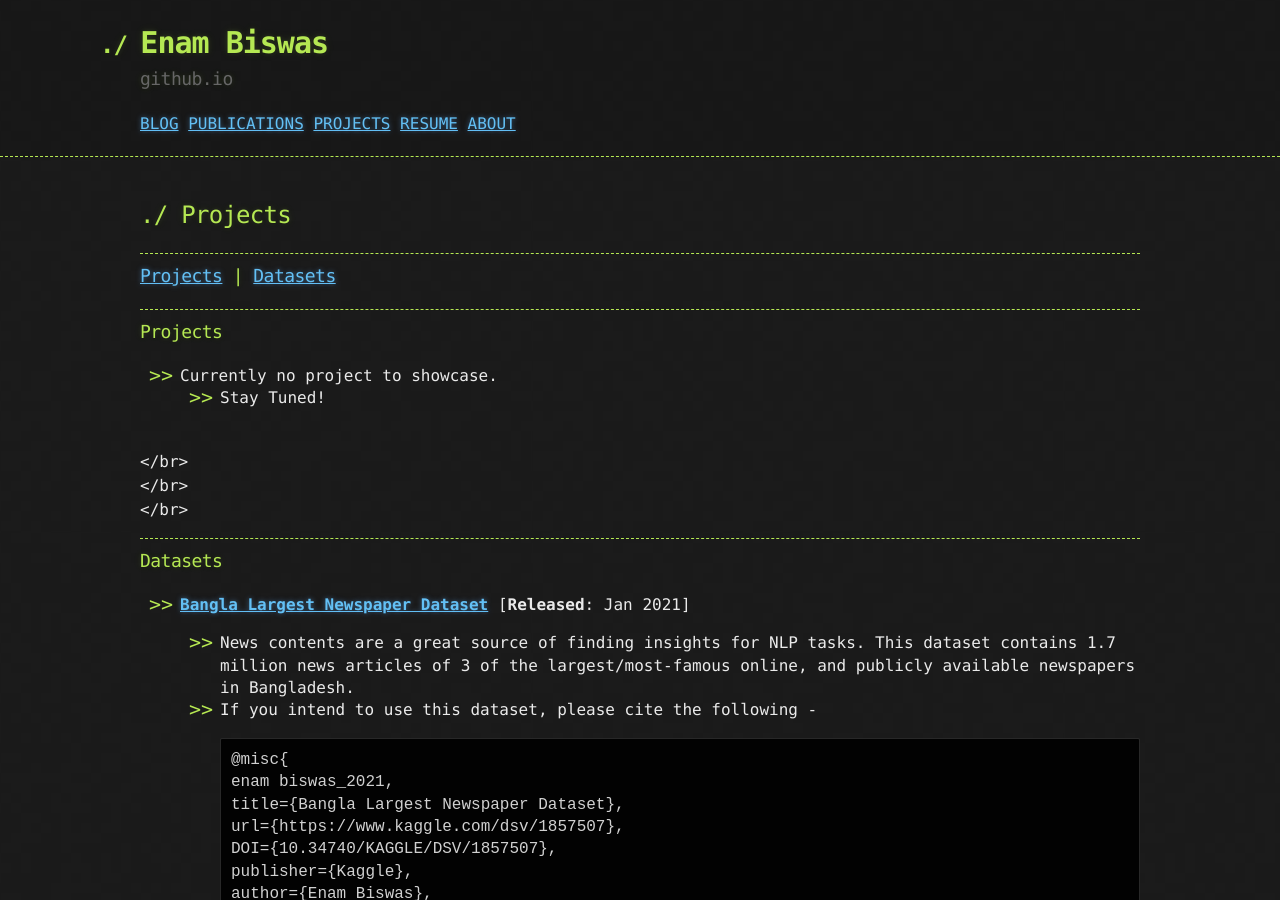
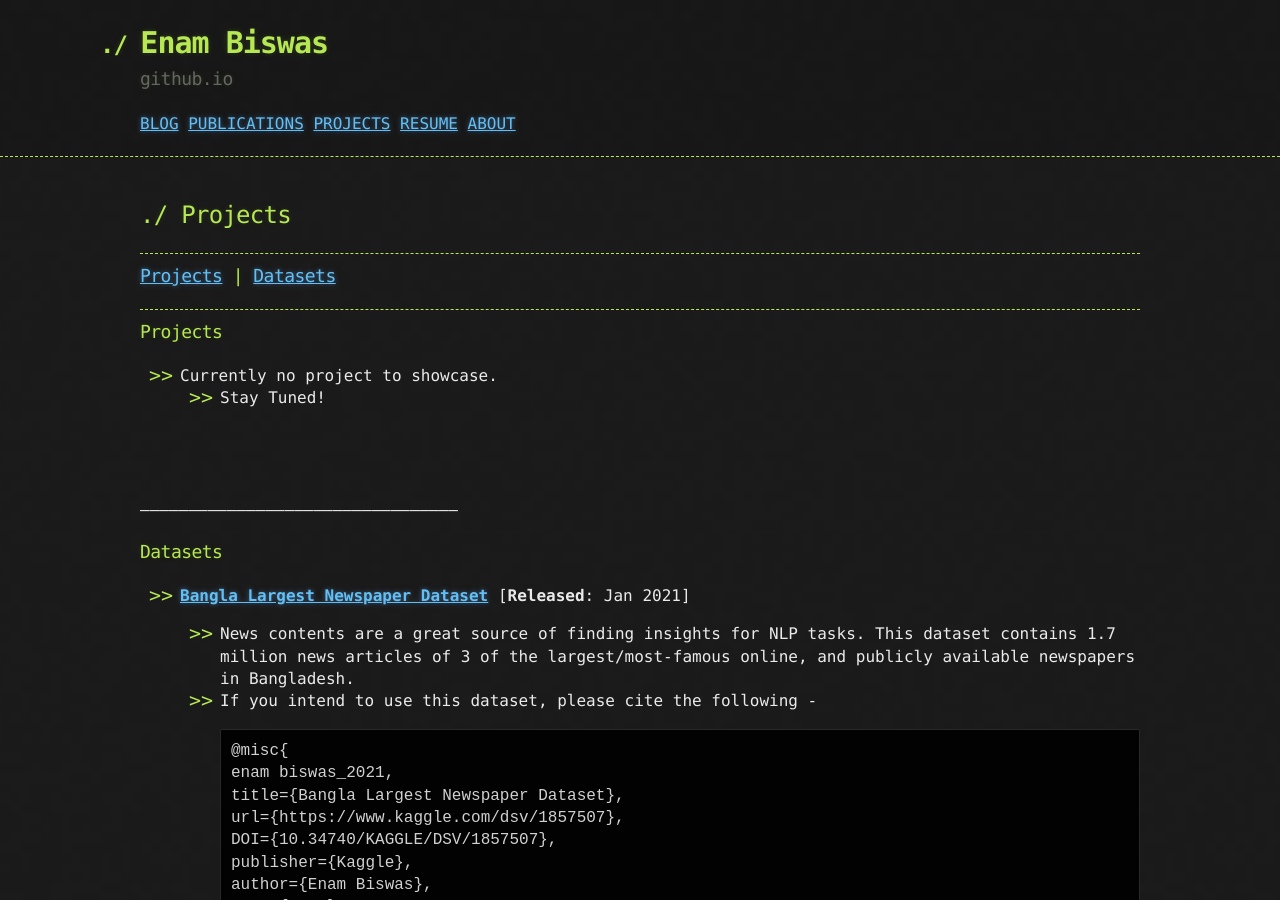
Before and after one commit to e-biswas/e-biswas.github.io, a Jekyll site: the page built from projects.md, in a window 1280 px wide and 900 px high. Built offline with Jekyll 4.4.1, drawn with Linux system fonts in a browser that asks for light colours; our own code applies the rules of GitHub Pages for plain Markdown files.

Commit message:
Update projects.md

````diff
--- a/projects.md
+++ b/projects.md
@@ -11,10 +11,9 @@ permalink: /projects/
  * Currently no project to showcase.
    * Stay Tuned!
 
-<br> </br>
-<br> </br>
-<br> </br>
-
+<br/>
+<br/>
+<br/>
 ---------------------------------------------------------------------------------------------------
 ### Datasets<a name="datasets"></a>
 
@@ -33,6 +32,8 @@ permalink: /projects/
     year={2021}
     }
     ```
+<br/>
+
 * [**IMDb Largest Review Dataset**](https://www.kaggle.com/ebiswas/imdb-review-dataset) \[**Released**: Jan 2021\]
 
   * Reviews are a way to gain insight into a product/service. In machine learning tasks, text reviews play an important role in predicting/gaining insights. IMDb, one of the largest databases for films, tv-shows, and similar content, people provide their valuable opinion on them every year. These reviews eventually play a huge role in the viewer's community. However, these reviews can sometime contain spoilers, and the user also marks them considering their functionality. This is the largest IMDb dataset which contains more than 5.5M reviews/ 1.2M spoilers.
````
